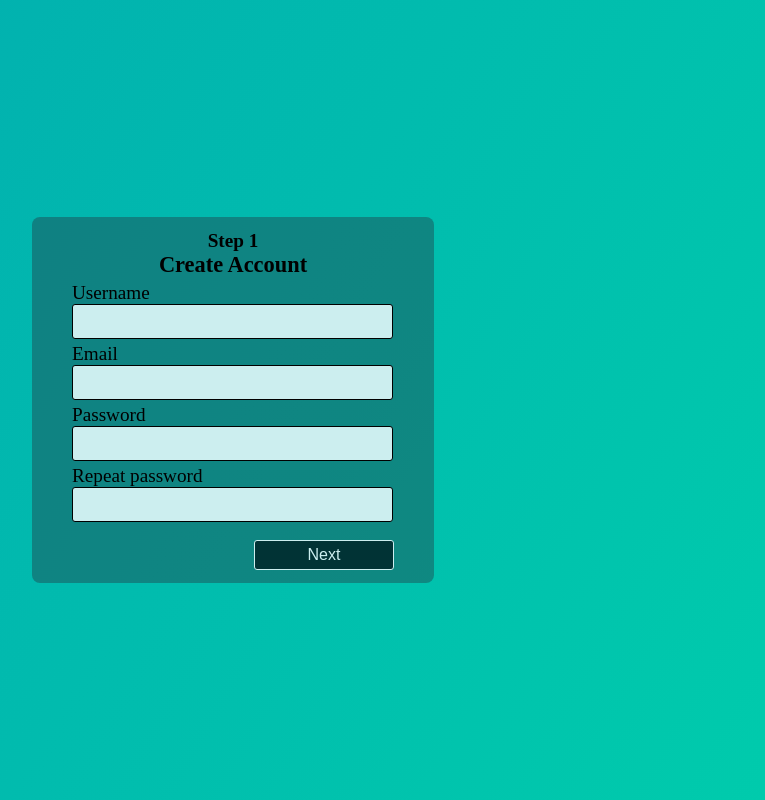
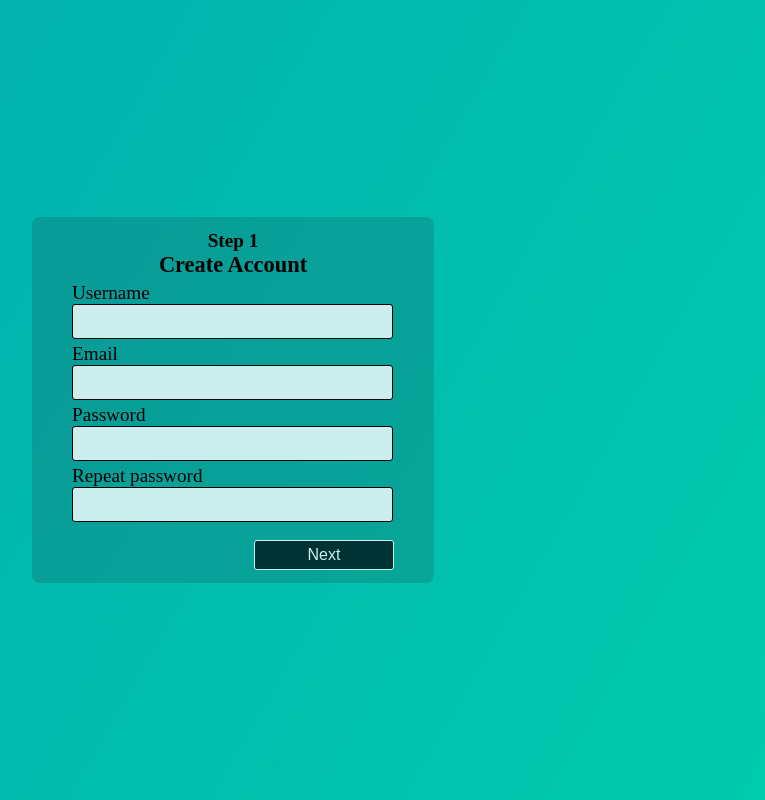
Before and after one commit to GeorgeStampou/Multi-step-form, a plain HTML site: page index.html in a window 1280 px wide. Shown: the whole page, without its empty margins (407-1172 px from the left). Drawn offline with Linux system fonts and the light colour scheme.

Commit message:
new opacity

```diff
--- a/styles.css
+++ b/styles.css
@@ -35,10 +35,11 @@ body{
     justify-content: center;
     min-height: 100vh;
     background: linear-gradient(120deg, #02aab0, #00cdac);
+
 }
 
 .container{
-    background-color: rgba(35, 50, 64, 0.4);
+    background-color: rgba(35, 50, 64, 0.2);
     width: 350px;
     height: 340px;
     padding: 1% 2%;
```
